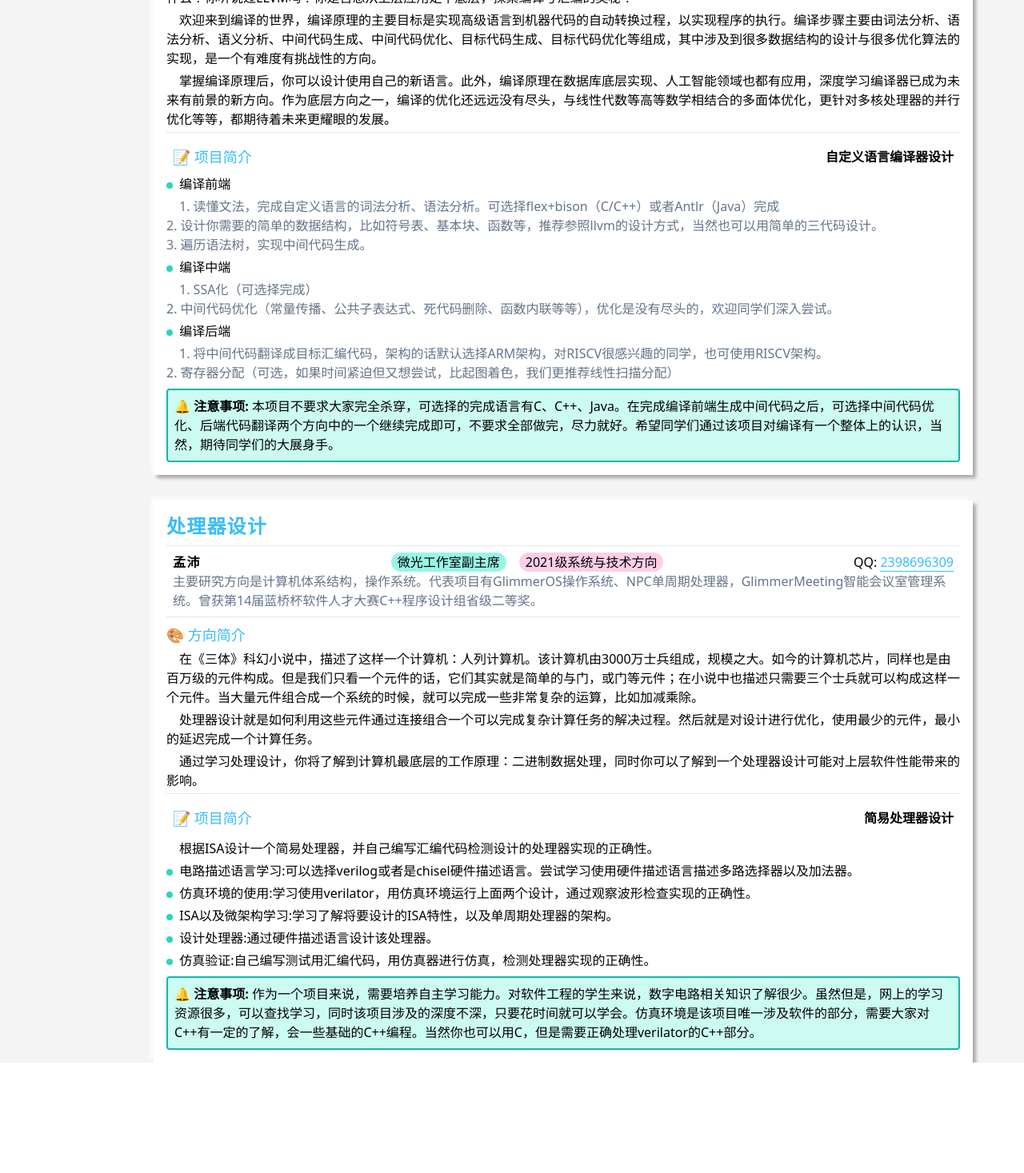
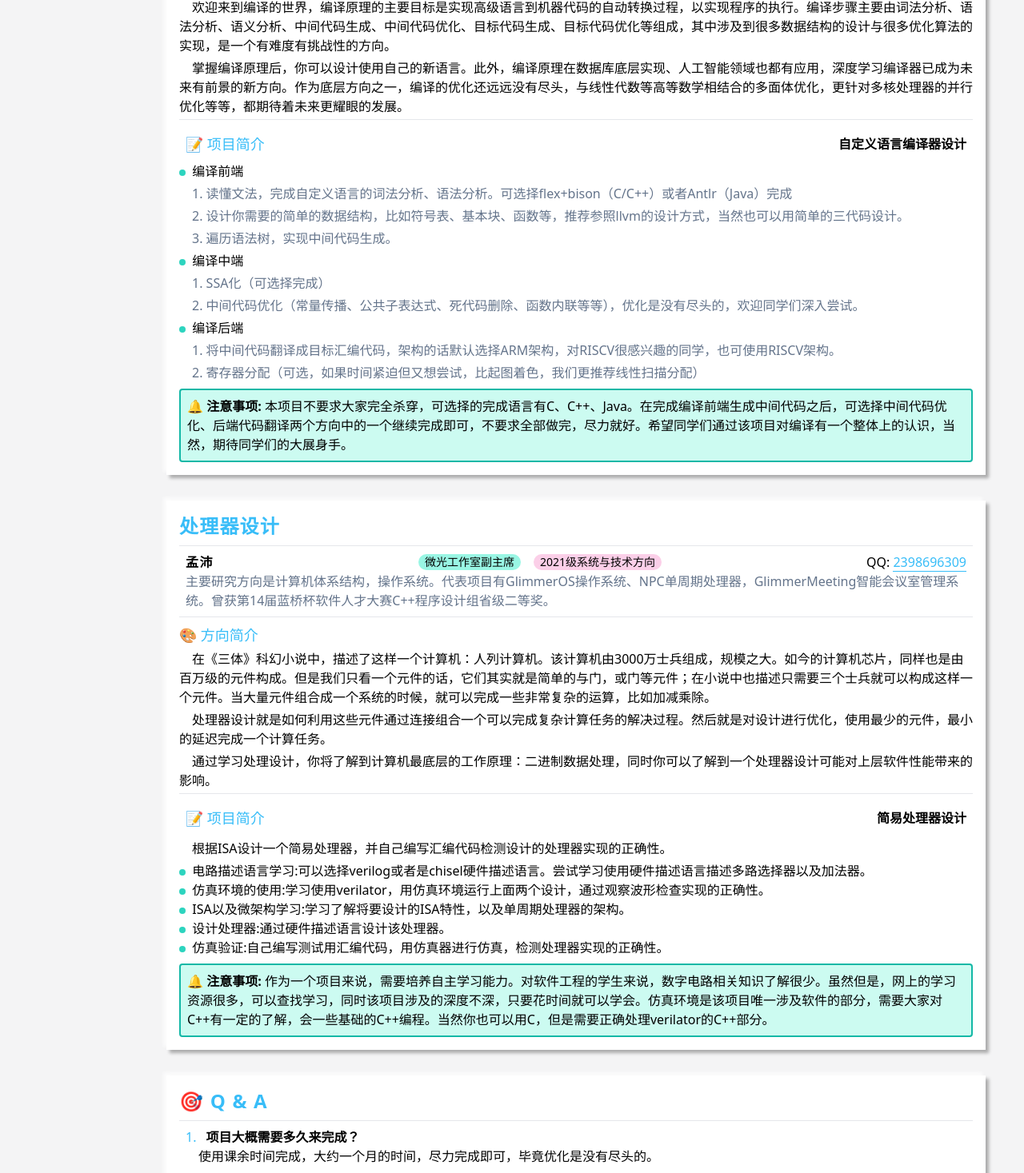
Before and after one commit to ZbWeR/LuminousEndeavors, a Vue app: page /about in a window 1280 px wide. Shown: the part 1330-2797 px from the top of the page at 80% size. Before the commit the page ends 2659 px from the top, so only its background shows below. Built offline with nearby package versions, Linux system fonts and the light colour scheme.

Commit message:
🐞 fix: 修改数据结构优化显示

```diff
--- a/src/views/ProjectIntroduction.vue
+++ b/src/views/ProjectIntroduction.vue
@@ -1,27 +1,7 @@
 <template>
   <div class="w-full bg-zinc-100">
     <!-- 标题栏 -->
-    <div
-      class="container flex items-center justify-between pt-16 pb-2 mx-auto font-serif border-b-2 border-blue-400"
-    >
-      <!-- 标题 -->
-      <h1 class="flex items-center w-full tracking-widest lg:text-3xl">
-        关于光点计划
-        <span class="inline-block w-24 h-0.5 mx-5 bg-black"></span> 方 向 介 绍
-      </h1>
-      <!-- 返回按钮 -->
-      <div
-        class="flex items-center gap-2 px-2 transition-all group shrink-0 text-zinc-400 lg:hover:-translate-y-1 lg:hover:scale-105"
-      >
-        <svg
-          class="icon fill-zinc-400 group-hover:fill-sky-400"
-          aria-hidden="true"
-        >
-          <use xlink:href="#icon-home"></use>
-        </svg>
-        <button class="group-hover:text-sky-400">返回首页</button>
-      </div>
-    </div>
+    <HeadTopNav>方 向 介 绍</HeadTopNav>
     <!-- 导航栏 -->
     <div class="fixed w-32 text-sm lg:left-10 text-slate-400">
       <p class="py-2 border-b text-sky-400 border-sky-400">目录</p>
@@ -31,17 +11,16 @@
           :key="index"
           class="overflow-hidden leading-loose hover:text-sky-400 whitespace-nowrap text-ellipsis"
         >
-          <a :href="`#project${index}`">{{ item }}</a>
+          <a :href="`#${item}`">{{ item }}</a>
         </li>
       </ul>
     </div>
-
     <!-- 方向介绍正文 -->
     <div
-      class="w-4/5 p-4 mt-8 transition-all bg-white hover:scale-[1.02] lg:ml-48 myShadow"
+      class="w-4/5 p-4 mt-8 transition-all bg-white hover:scale-[1.02] lg:ml-52 myShadow"
       v-for="(item, index) in projectInfo"
       :key="index"
-      :id="`project${index}`"
+      :id="`${item.name}`"
     >
       <!-- 标题 -->
       <h1 class="text-2xl font-bold tracking-wider text-sky-400">
@@ -52,11 +31,11 @@
         <!-- 头衔与联系方式 -->
         <div class="flex justify-between">
           <p class="font-bold tracking-widest">{{ item?.leader?.name }}</p>
-          <p class="flex gap-4">
-            <span class="px-2 bg-teal-200 rounded-full">{{
+          <p class="flex items-center gap-4">
+            <span class="px-2 text-sm bg-teal-200 rounded-full">{{
               item?.leader?.title
             }}</span>
-            <span class="px-2 bg-pink-200 rounded-full">{{
+            <span class="px-2 text-sm bg-pink-200 rounded-full">{{
               item?.leader?.grade
             }}</span>
           </p>
@@ -99,13 +78,21 @@
             v-for="(projectItem, index) in item?.projectIntroduction?.paragraph"
             :key="index"
           >
-            <p v-if="index % 2 === 0">
+            <!-- 小标题 -->
+            <p v-if="projectItem.title">
               <span class="inline-block w-2 h-2 bg-teal-400 rounded-lg"></span
-              >&nbsp; {{ projectItem }}
+              >&nbsp; {{ projectItem.title }}
             </p>
-            <p v-else class="my-1 whitespace-pre-wrap indent-4 text-slate-500">
-              {{ projectItem }}
+            <!-- 内容 -->
+            <div v-if="projectItem.content.length">
+              <p
+                v-for="(content, index) in projectItem.content"
+                :key="index"
+                class="my-1 whitespace-pre-wrap indent-4 text-slate-500"
+              >
+                {{ content }}
               </p>
+            </div>
           </li>
         </ul>
         <p class="my-1 indent-4" v-if="item?.projectIntroduction?.overview">
@@ -117,10 +104,32 @@
         <p><span class="font-bold">🔔 注意事项: </span>{{ item?.notice }}</p>
       </div>
     </div>
+    <!-- Q & A -->
+    <div
+      class="w-4/5 p-4 mt-8 transition-all bg-white hover:scale-[1.02] lg:ml-52 myShadow"
+      id="Q&A"
+    >
+      <h1 class="text-2xl font-bold tracking-wider text-sky-400">🎯 Q & A</h1>
+      <div class="p-2 mt-2 border-t">
+        <div v-for="(item, index) in FAQ" :key="index" class="pb-2">
+          <p class="font-bold">
+            <span class="pr-3 font-normal text-sky-400">{{
+              `${index + 1}.`
+            }}</span
+            >{{ item?.question }}
+          </p>
+          <p class="indent-4">{{ item?.answer }}</p>
+        </div>
+      </div>
+    </div>
+    <CopyRights></CopyRights>
   </div>
 </template>
 
 <script setup>
+import HeadTopNav from "@/components/HeadTopNav.vue";
+import CopyRights from "@/components/CopyRights.vue";
+
 const projectName = [
   "分布式系统与云计算",
   "编译原理",
@@ -151,12 +160,24 @@ const projectInfo = [
       name: "基于选主机制的master高可用mapreduce并行计算框架",
       foreword: "不要觉得这个项目很难，我们拆开来看",
       paragraph: [
-        "什么是并行计算",
+        {
+          title: "什么是并行计算",
+          content: [
             "简单来说，就是把一个完整的计算任务交给多个计算机完成，以此提高效率。一种简单的实现就是把大任务拆成多个小任务，分派给不同计算机执行，再合并执行结果。",
-        "首先我们要实现一个mapreduce并行计算框架",
+          ],
+        },
+        {
+          title: "首先我们要实现一个mapreduce并行计算框架",
+          content: [
             "mapreduce是什么嘞，简单来说它是一个谷歌提出来的一种实现分布式计算的方法，它实现起来相对简单，通过master和worker的形式组织集群成员，把任务拆分分派，最后收集合并。我们会学习google当年的论文，尝试实现能让计算并行化的简单框架。",
-        "其次呢我们要实现一个选主机制，来完成master的高可用",
+          ],
+        },
+        {
+          title: "其次呢我们要实现一个选主机制，来完成master的高可用",
+          content: [
             "什么意思呢，我们实现的master只有一只，而worker有一堆，论文中也讲了worker挂了会怎么处理。那么如果master挂了呢？我们将再使用分布式系统的一些常用方法，比如选主机制，来完成master的高可用。",
+          ],
+        },
       ],
       overview:
         "总而言之，我们会通过实现项目目标和论文学习的方式，逐步去尝试mapreduce之类一些简单的分布式系统的设计思想，实现一个简单能跑的小系统。总体而言不会很困难，但也需要一定时间的论文学习和调试过程。",
@@ -183,12 +204,28 @@ const projectInfo = [
       name: "自定义语言编译器设计",
       foreword: "",
       paragraph: [
-        "编译前端",
-        "1. 读懂文法，完成自定义语言的词法分析、语法分析。可选择flex+bison（C/C++）或者Antlr（Java）完成\n2. 设计你需要的简单的数据结构，比如符号表、基本块、函数等，推荐参照llvm的设计方式，当然也可以用简单的三代码设计。\n3. 遍历语法树，实现中间代码生成。",
-        "编译中端",
-        "1. SSA化（可选择完成）\n2. 中间代码优化（常量传播、公共子表达式、死代码删除、函数内联等等），优化是没有尽头的，欢迎同学们深入尝试。",
-        "编译后端",
-        "1. 将中间代码翻译成目标汇编代码，架构的话默认选择ARM架构，对RISCV很感兴趣的同学，也可使用RISCV架构。\n2. 寄存器分配（可选，如果时间紧迫但又想尝试，比起图着色，我们更推荐线性扫描分配）",
+        {
+          title: "编译前端",
+          content: [
+            "1. 读懂文法，完成自定义语言的词法分析、语法分析。可选择flex+bison（C/C++）或者Antlr（Java）完成",
+            "2. 设计你需要的简单的数据结构，比如符号表、基本块、函数等，推荐参照llvm的设计方式，当然也可以用简单的三代码设计。",
+            "3. 遍历语法树，实现中间代码生成。",
+          ],
+        },
+        {
+          title: "编译中端",
+          content: [
+            "1. SSA化（可选择完成）",
+            "2. 中间代码优化（常量传播、公共子表达式、死代码删除、函数内联等等），优化是没有尽头的，欢迎同学们深入尝试。",
+          ],
+        },
+        {
+          title: "编译后端",
+          content: [
+            "1. 将中间代码翻译成目标汇编代码，架构的话默认选择ARM架构，对RISCV很感兴趣的同学，也可使用RISCV架构。",
+            "2. 寄存器分配（可选，如果时间紧迫但又想尝试，比起图着色，我们更推荐线性扫描分配）",
+          ],
+        },
       ],
       overview: "",
     },
@@ -215,21 +252,47 @@ const projectInfo = [
       foreword:
         "根据ISA设计一个简易处理器，并自己编写汇编代码检测设计的处理器实现的正确性。",
       paragraph: [
+        {
+          title:
             "电路描述语言学习:可以选择verilog或者是chisel硬件描述语言。尝试学习使用硬件描述语言描述多路选择器以及加法器。",
-        "",
+          content: [],
+        },
+        {
+          title:
             "仿真环境的使用:学习使用verilator，用仿真环境运行上面两个设计，通过观察波形检查实现的正确性。",
-        "",
+          content: [],
+        },
+        {
+          title:
             "ISA以及微架构学习:学习了解将要设计的ISA特性，以及单周期处理器的架构。",
-        "",
-        "设计处理器:通过硬件描述语言设计该处理器。",
-        "",
+          content: [],
+        },
+        {
+          title: "设计处理器:通过硬件描述语言设计该处理器。",
+          content: [],
+        },
+        {
+          title:
             "仿真验证:自己编写测试用汇编代码，用仿真器进行仿真，检测处理器实现的正确性。",
-        "",
+          content: [],
+        },
       ],
       overview: "",
     },
     notice:
       "作为一个项目来说，需要培养自主学习能力。对软件工程的学生来说，数字电路相关知识了解很少。虽然但是，网上的学习资源很多，可以查找学习，同时该项目涉及的深度不深，只要花时间就可以学会。仿真环境是该项目唯一涉及软件的部分，需要大家对C++有一定的了解，会一些基础的C++编程。当然你也可以用C，但是需要正确处理verilator的C++部分。",
+  },
+];
+const FAQ = [
+  {
+    question: "项目大概需要多久来完成？",
+    answer:
+      "使用课余时间完成，大约一个月的时间，尽力完成即可，毕竟优化是没有尽头的。",
+  },
+  {
+    question: "项目如何提交？",
+    answer:
+      "和光点计划要求一致，实现的代码通过 PR 的形式上传到 github 或国产开源平台，同时在学习过程中记录下自己的心得体会、实现思路和测试截图等，以项目笔记的方式上传。",
   },
 ];
 </script>
```
Lines whose indentation alone changed are shown as unchanged.
